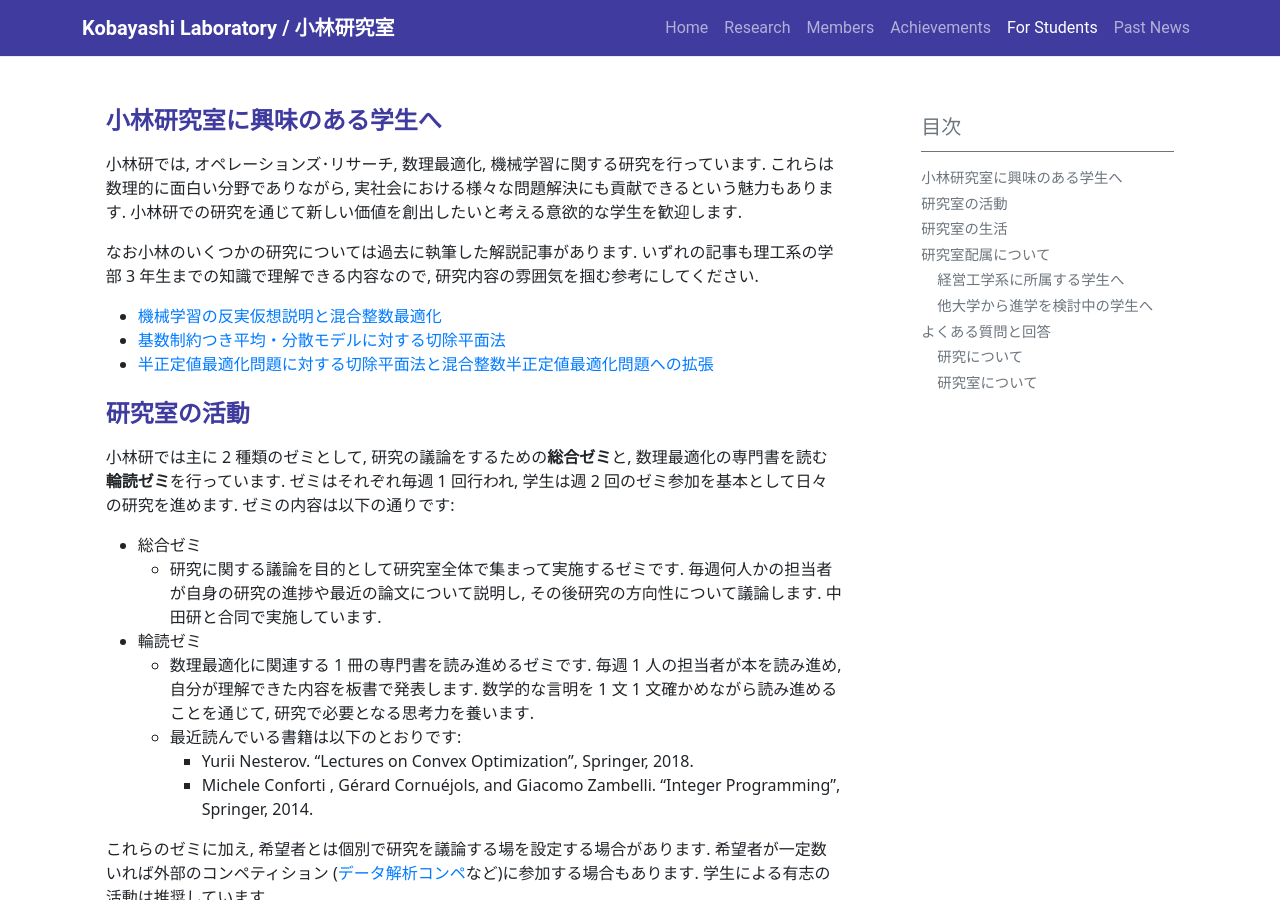
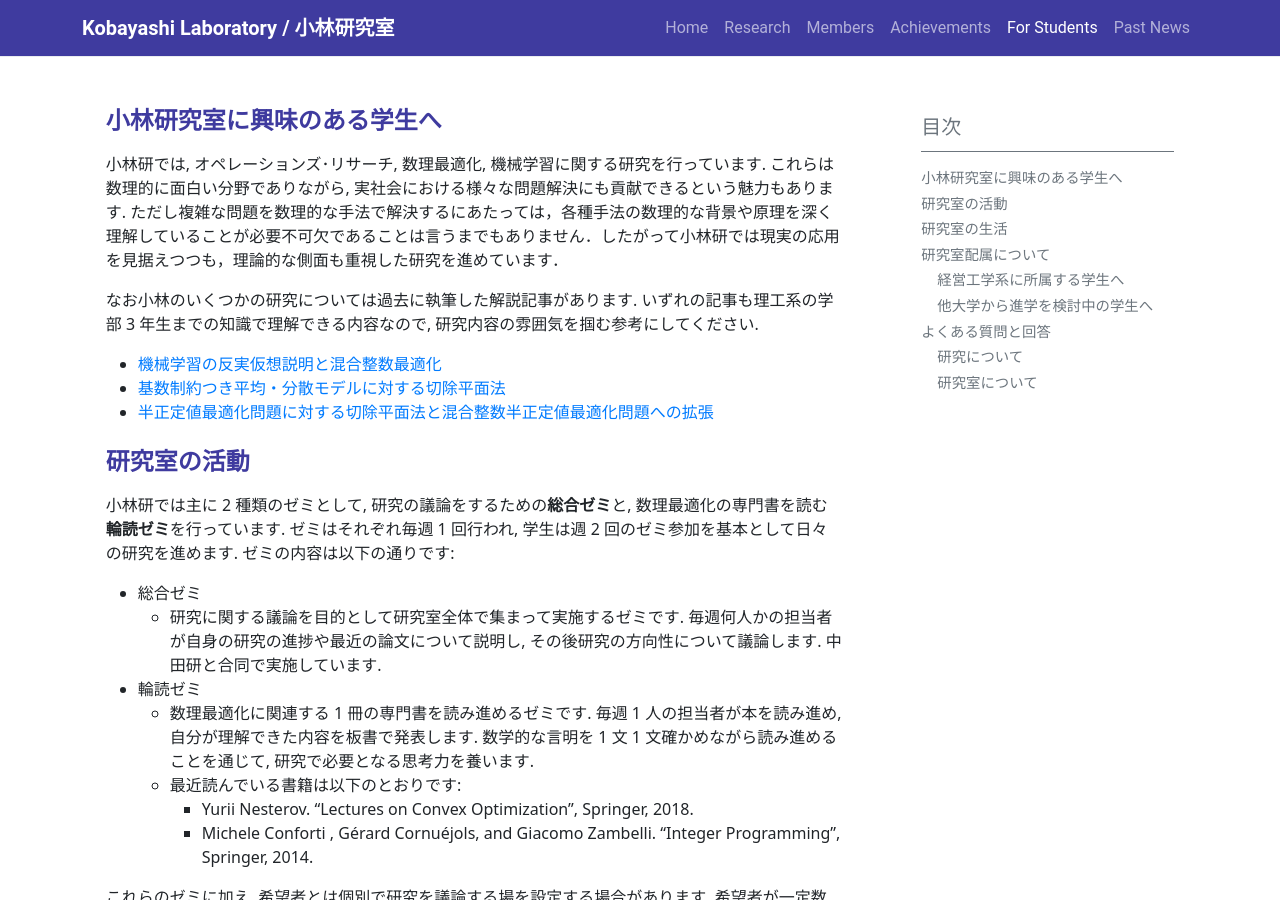
Before and after one commit to isct-koba-lab/isct-koba-lab.github.io, a Jekyll site: the page built from pages/for-students.md, in a window 1280 px wide and 900 px high. Built offline with Jekyll 4.4.1, drawn with Linux system fonts in a browser that asks for light colours.

Commit message:
update for-student

```diff
--- a/pages/for-students.md
+++ b/pages/for-students.md
@@ -7,7 +7,7 @@ toc: true
 
 ## 小林研究室に興味のある学生へ
 
-小林研では, オペレーションズ･リサーチ, 数理最適化, 機械学習に関する研究を行っています. これらは数理的に面白い分野でありながら, 実社会における様々な問題解決にも貢献できるという魅力もあります. 小林研での研究を通じて新しい価値を創出したいと考える意欲的な学生を歓迎します.
+小林研では, オペレーションズ･リサーチ, 数理最適化, 機械学習に関する研究を行っています. これらは数理的に面白い分野でありながら, 実社会における様々な問題解決にも貢献できるという魅力もあります. ただし複雑な問題を数理的な手法で解決するにあたっては，各種手法の数理的な背景や原理を深く理解していることが必要不可欠であることは言うまでもありません．したがって小林研では現実の応用を見据えつつも，理論的な側面も重視した研究を進めています．
 
 なお小林のいくつかの研究については過去に執筆した解説記事があります. いずれの記事も理工系の学部 3 年生までの知識で理解できる内容なので, 研究内容の雰囲気を掴む参考にしてください.
 - [機械学習の反実仮想説明と混合整数最適化](https://orsj.org/wp-content/corsj/or69-3/or69_3_143.pdf)
```
